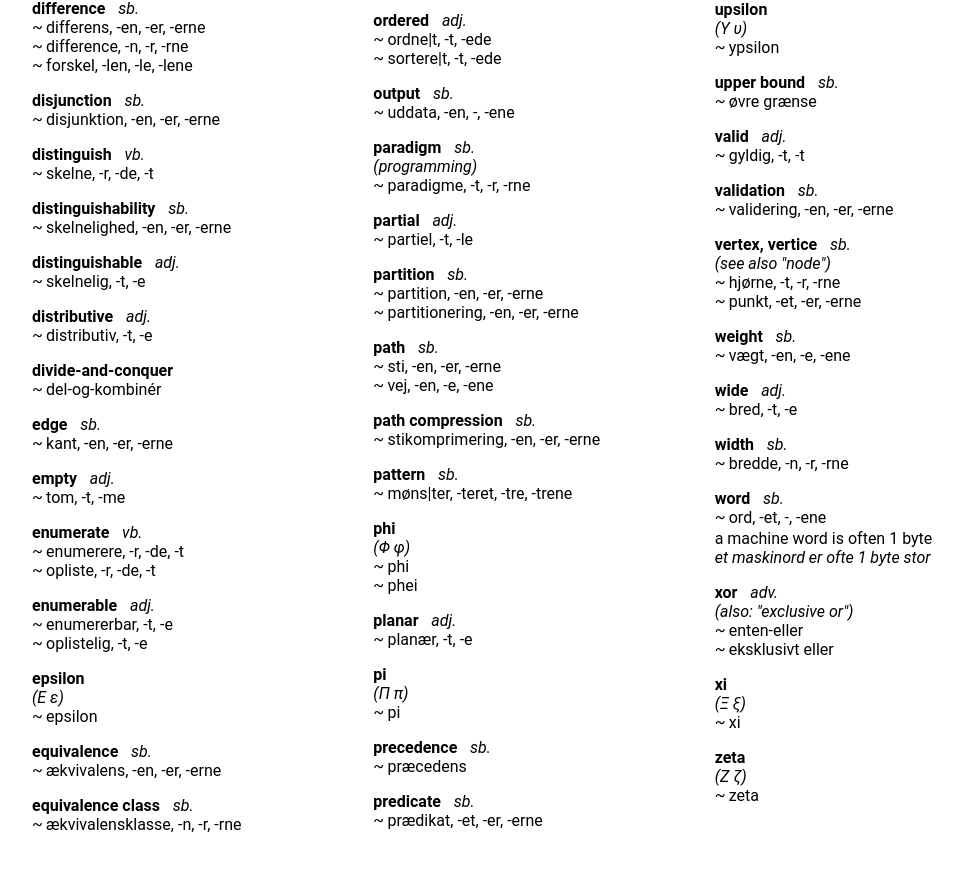
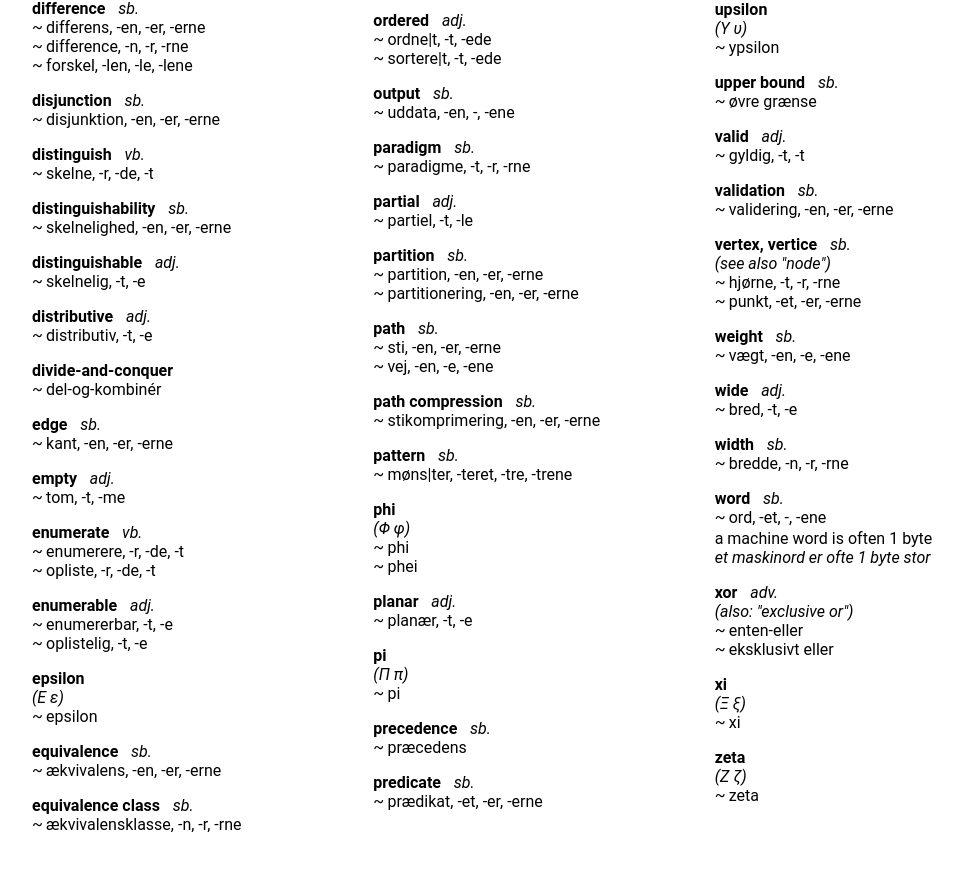
Before and after one commit to SSoelvsten/en-dk, a React (Create React App) app: page / in a window 1280 px wide. Shown: the part 5102-5973 px from the top of the page, without its empty margins (112-1075 px from the left). Built offline with nearby package versions, Linux system fonts and the light colour scheme.

Commit message:
Remove unecessary note

```diff
--- a/src/dictionary.ts
+++ b/src/dictionary.ts
@@ -1189,7 +1189,6 @@ export const en_dk : Lexeme[] = [
   {
     word: "paradigm",
     type: "sb.",
-    note: "programming",
     translations: ["paradigme, -t, -r, -rne"],
     keywords: []
   },
```
